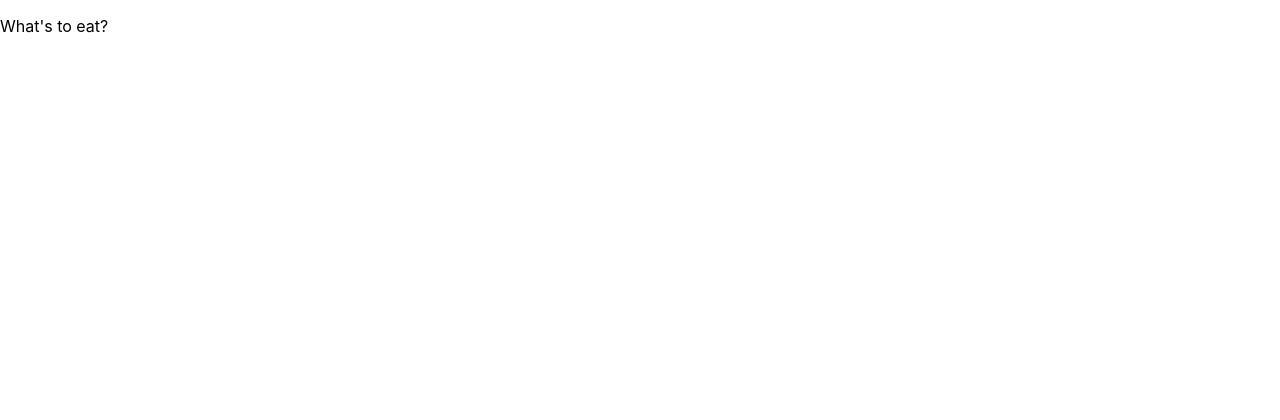
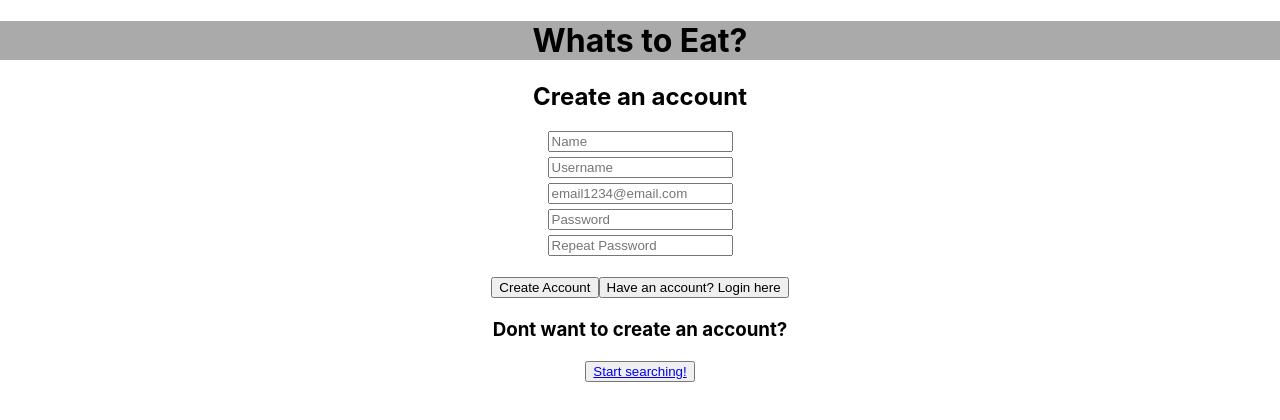
Before and after one commit to Aamsegal/WhatsToEat, a React (Create React App) app: page / in a window 1280 px wide. Shown: the top 420 px of the page. Built offline with nearby package versions, Linux system fonts and the light colour scheme.

Commit message:
Added Home page route and link to App. Oh also, hotdogs are not sandwiches.

```diff
--- a/package.json
+++ b/package.json
@@ -8,6 +8,7 @@
     "@testing-library/user-event": "^12.2.0",
     "react": "^17.0.1",
     "react-dom": "^17.0.1",
+    "react-router-dom": "^5.2.0",
     "react-scripts": "4.0.0",
     "web-vitals": "^0.2.4"
   },
--- a/src/App.js
+++ b/src/App.js
@@ -3,9 +3,7 @@ import React, { Component } from 'react';
 class App extends Component {
   render() {
     return (
-      <main className='App'>
-        <p>What's to eat?</p>
-      </main>
+      <p>Hi</p>
     )
   }
 }
--- /dev/null
+++ b/src/Homepage/homepage.css
@@ -0,0 +1,21 @@
+.HomePageHeaderContainer{
+    text-align: center;
+    background-color: rgb(170, 170, 170);
+}
+
+.userLoginContainer{
+text-align: center;
+}
+
+.loginFormInput{
+display: block;
+margin-left: auto;
+margin-right: auto;
+margin-top: 5px;
+margin-bottom: 5px;
+}
+
+.userAccountButtons{
+margin-top: 20px;
+margin-bottom: 20px;
+}
--- /dev/null
+++ b/src/Homepage/homepage.js
@@ -0,0 +1,41 @@
+import React, { Component } from 'react';
+import { Link } from 'react-router-dom';
+import './homepage.css';
+
+class HomePage extends Component {
+  render() {
+    return (
+      <main className='HomePage'>
+
+        <div className="HomePageHeaderContainer">
+            <h1>Whats to Eat?</h1>
+        </div>
+
+        <div className="userLoginContainer">
+            <h2>Create an account</h2>
+
+            <form class='loginForm'>
+                <input class='loginFormInput' id='nameForm' type='text' placeholder='Name'></input>
+                <input class='loginFormInput' id='userNameForm' type='text' placeholder='Username'></input>
+                <input class='loginFormInput' id='userEmail' type='text' placeholder='email1234@email.com'></input>
+                <input class='loginFormInput' id='passwordForm' type='text' placeholder='Password'></input>
+                <input class='loginFormInput' id='reapeatedPassForm' type='text' placeholder='Repeat Password'></input>
+            </form>
+
+            <div class='userAccountButtons'>
+                <button class='createUserButton'>Create Account</button>
+                <button class='loginButton'>Have an account? Login here</button>
+            </div>
+
+            <div class='noAccountContainer'>
+                <h3>Dont want to create an account?</h3>
+                <button class='findARecipyButton'><Link to='/application'>Start searching!</Link></button>
+            </div>
+        </div>
+
+      </main>
+    )
+  }
+}
+
+export default HomePage;
--- a/src/index.js
+++ b/src/index.js
@@ -1,11 +1,20 @@
 import React from 'react';
 import ReactDOM from 'react-dom';
+import { BrowserRouter, Route } from 'react-router-dom';
 import './index.css';
+
 import App from './App';
+import Homepage from './Homepage/homepage';
 //import reportWebVitals from './reportWebVitals';
 
 ReactDOM.render(
-    <App />,
+  <BrowserRouter>
+
+    <Route exact path="/" component={Homepage} />
+    <Route exact path="/application" component={App} />
+
+  </BrowserRouter>,
+
   document.getElementById('root')
 );
 
```
Also changed, not shown: 2 other files (tests, documents, lock files or other folders).
